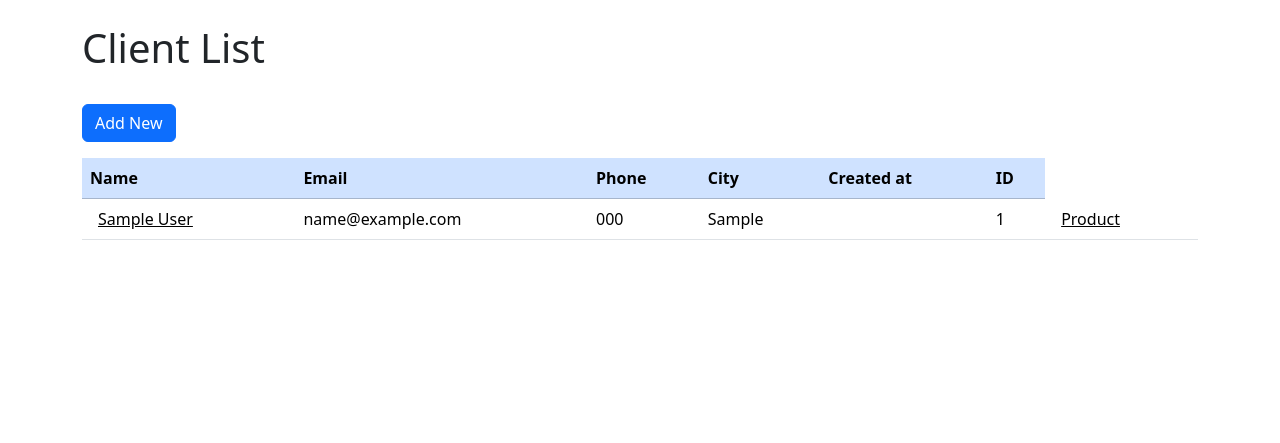
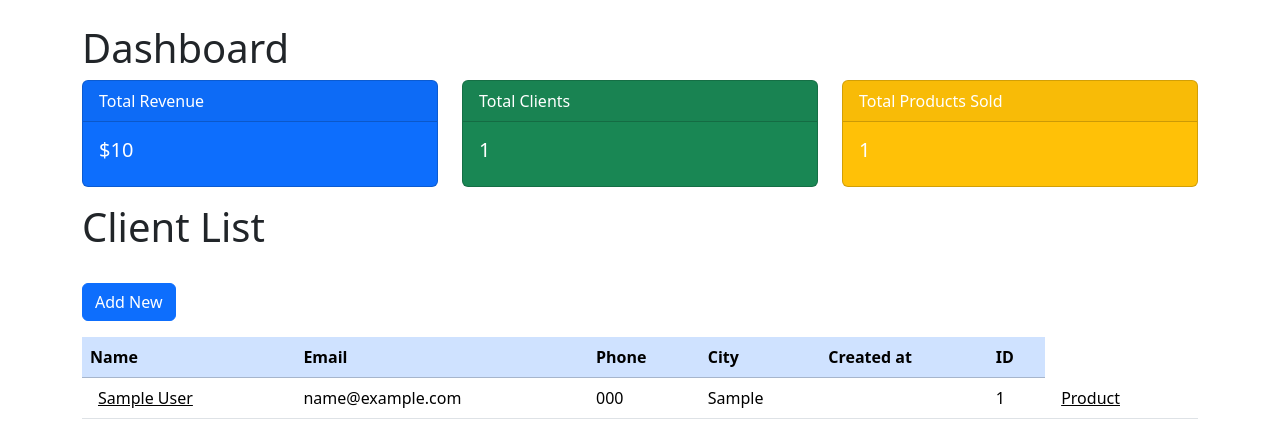
Before and after one commit to starksimaging/tut_crm_mac, a Django app: page / in a window 1280 px wide. Shown: the part 80-523 px from the top of the page. Run offline with Django 5.2, Linux system fonts and the light colour scheme; a user stored in the database is signed in; tables that the repository leaves empty hold one stand-in row (values such as "Sample post").

Commit message:
Add dashboard metrics for total revenue, clients, and products sold

```diff
--- a/crm/webapp/models.py
+++ b/crm/webapp/models.py
@@ -30,7 +30,7 @@
 
 
         def __str__(self):
-            return f"product for {self.client.full_name} price {self.price}"
+            return f"{self.product_name} for {self.client.full_name} - ${self.price}"
 
 
 
--- a/crm/webapp/templates/add_product.html
+++ b/crm/webapp/templates/add_product.html
@@ -2,12 +2,12 @@
 {% block content %}
 <h1>Add Pruduct Purchase for {{ client.full_name }}</h1>
 
-<form action="">method=POST>
+<form action="{% url 'add_product' client.id %}" method="POST">
     {% csrf_token %}
-    {{ form.as_p }
+    {{ form.as_p }}
     <button type="submit" class="btn btn-primary">Register</button>
 </form>
-{% endif %}
+
 
 
 {% endblock %}
--- a/crm/webapp/templates/home.html
+++ b/crm/webapp/templates/home.html
@@ -5,6 +5,35 @@
 
 
     {% if user.is_authenticated %}
+
+    <h1>Dashboard</h1>
+    <div class="row">
+        <div class="col-md-4">
+            <div class="card text-white bg-primary mb-3">
+                <div class="card-header">Total Revenue</div>
+                <div class="card-body">
+                    <h5 class="card-title">${{ total_revenue }}</h5>
+                </div>
+            </div>
+        </div>
+        <div class="col-md-4">
+            <div class="card text-white bg-success mb-3">
+                <div class="card-header">Total Clients</div>
+                <div class="card-body">
+                    <h5 class="card-title">{{ total_clients }}</h5>
+                </div>
+            </div>
+        </div>
+        <div class="col-md-4">
+            <div class="card text-white bg-warning mb-3">
+                <div class="card-header">Total Products Sold</div>
+                <div class="card-body">
+                    <h5 class="card-title">{{ total_products_sold }}</h5>
+                </div>
+            </div>
+        </div>
+    </div>
+
 
       <h1>Client List</h1><br>
       <p>
--- a/crm/webapp/views.py
+++ b/crm/webapp/views.py
@@ -5,21 +5,26 @@
 from . models import Client, Product
 from django.core.mail import send_mail
 from .forms import AddProductForm
-
+from django.db.models import Sum, Count
 
 # Create your views here.
 def home(request):
-# Grab all client records from the database
+    # Grab all client records from the database
     clients = Client.objects.all()
 
-    # check if the user is logged in
+    # Aggregate calculations
+    total_revenue = Product.objects.aggregate(Sum('price'))['price__sum'] or 0
+    total_clients = Client.objects.count()
+    total_products_sold = Product.objects.count()
+
+    # Check if the user is logging in
     if request.method == 'POST':
         username = request.POST['username']
         password = request.POST['password']
-        # authenticate the user
+
+        # Authenticate the user
         user = authenticate(request, username=username, password=password)
 
-        # if the user is authenticated
         if user is not None:
             login(request, user)
             messages.success(request, 'You have been logged in successfully')
@@ -27,10 +32,14 @@
         else:
             messages.error(request, 'Invalid username or password')
             return redirect('home')
-    else:
-        return render(request, 'home.html', {'clients': clients})   # add the clients in quotation marks then pass the clients reference with the clients variable
-                                                                    # through this we will send all the client data to the home page.
 
+    # Render the homepage with aggregated sales data
+    return render(request, 'home.html', {
+        'clients': clients,
+        'total_revenue': total_revenue,
+        'total_clients': total_clients,
+        'total_products_sold': total_products_sold
+    })
 
 
 # This function is used to authenticate the user and log them in.
@@ -138,6 +147,16 @@
             # Send mail
             subject = 'Thank You fo rYour Purchase!'
             send_mail(subject, messages, "Product purchase added and email sent!")
+
+            # Corrected send_mail function with all required arguments
+            send_mail(
+                subject,
+                messages,
+                "your_email@example.com",  # Replace with a valid sender email
+                [client.email],  # The recipient list should be a list, even for one email
+                fail_silently=False,  # (Optional) Raise error if email fails
+            )
+
             return redirect('products_purchased', pk=client.id)
     else:
         form = AddProductForm()
```
